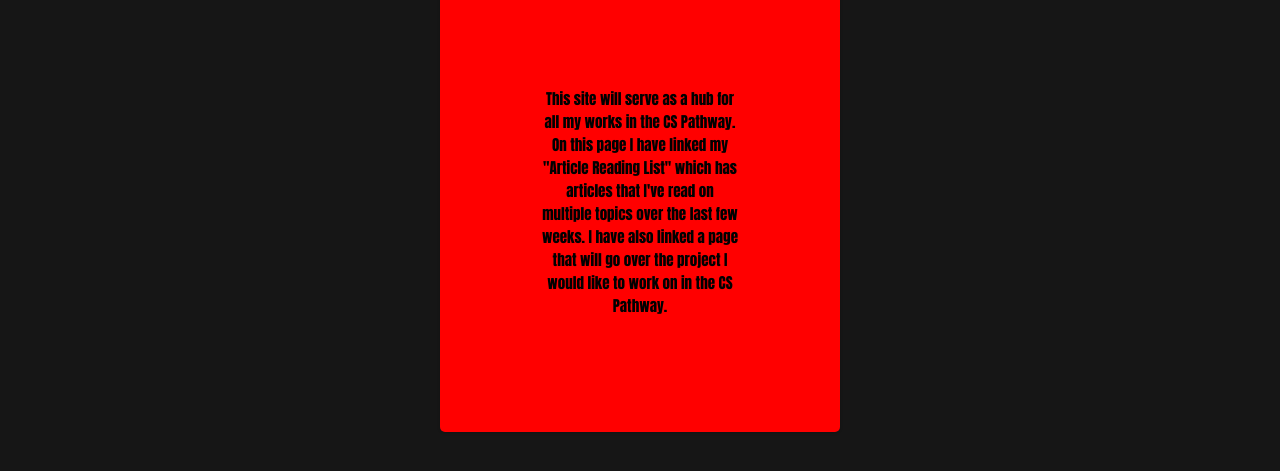
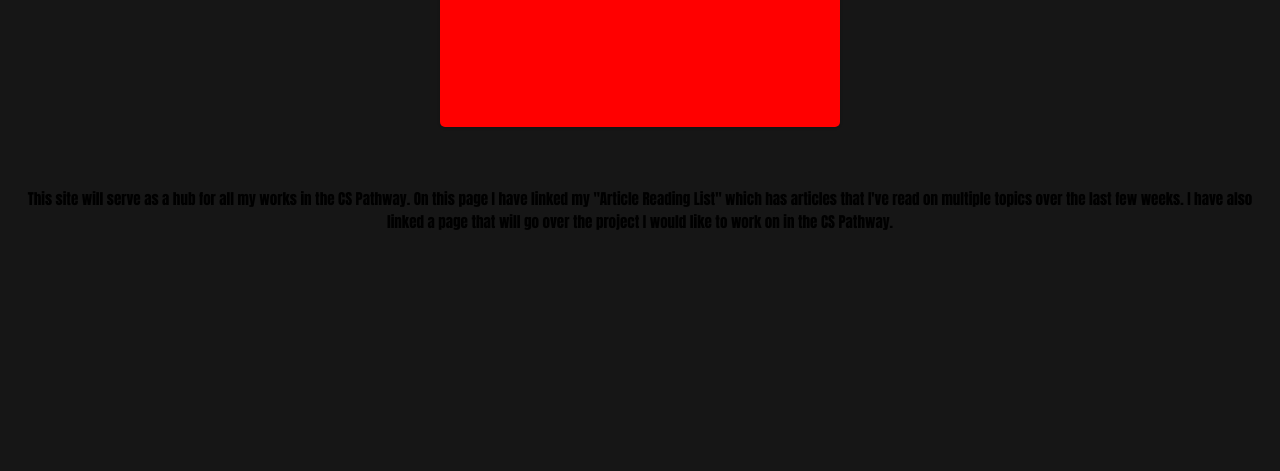
Before and after one commit to Blacksaq/Da-PROject, a plain HTML site: page index.html in a window 1280 px wide. Shown: the part 395-866 px from the top of the page. Drawn offline with Linux system fonts and the light colour scheme.

Commit message:
Update index.html

```diff
--- a/index.html
+++ b/index.html
@@ -18,8 +18,9 @@
 		<a href="index.php" onmouseover="SetImage('Home','images/homemouseover2.jpg');return false;" onmouseout="SetImage('Home','images/home2.jpg');return false;"><img src="images/home2.jpg" id="Home" alt="" border="0" style="width:91px;height:39px;"></a>
 		<a href="index.php" onmouseover="SetImage('Home','images/homemouseover2.jpg');return false;" onmouseout="SetImage('Home','images/home2.jpg');return false;"><img src="images/home2.jpg" id="Home" alt="" border="0" style="width:91px;height:39px;"></a>
 	</div>
-	<div class= "box"><p>Welcome I'm Abdul</p>
+	<div class= "box"><p>Welcome I'm Abdul</p></div>
 		<br>
+	<div class= "box2">
 		<p class="jj">This site will serve as a hub for all my works in the  CS Pathway.
 		   On this page I have linked my "Article Reading List" which has
 		   articles that I've read on multiple topics over the last few weeks.
```
